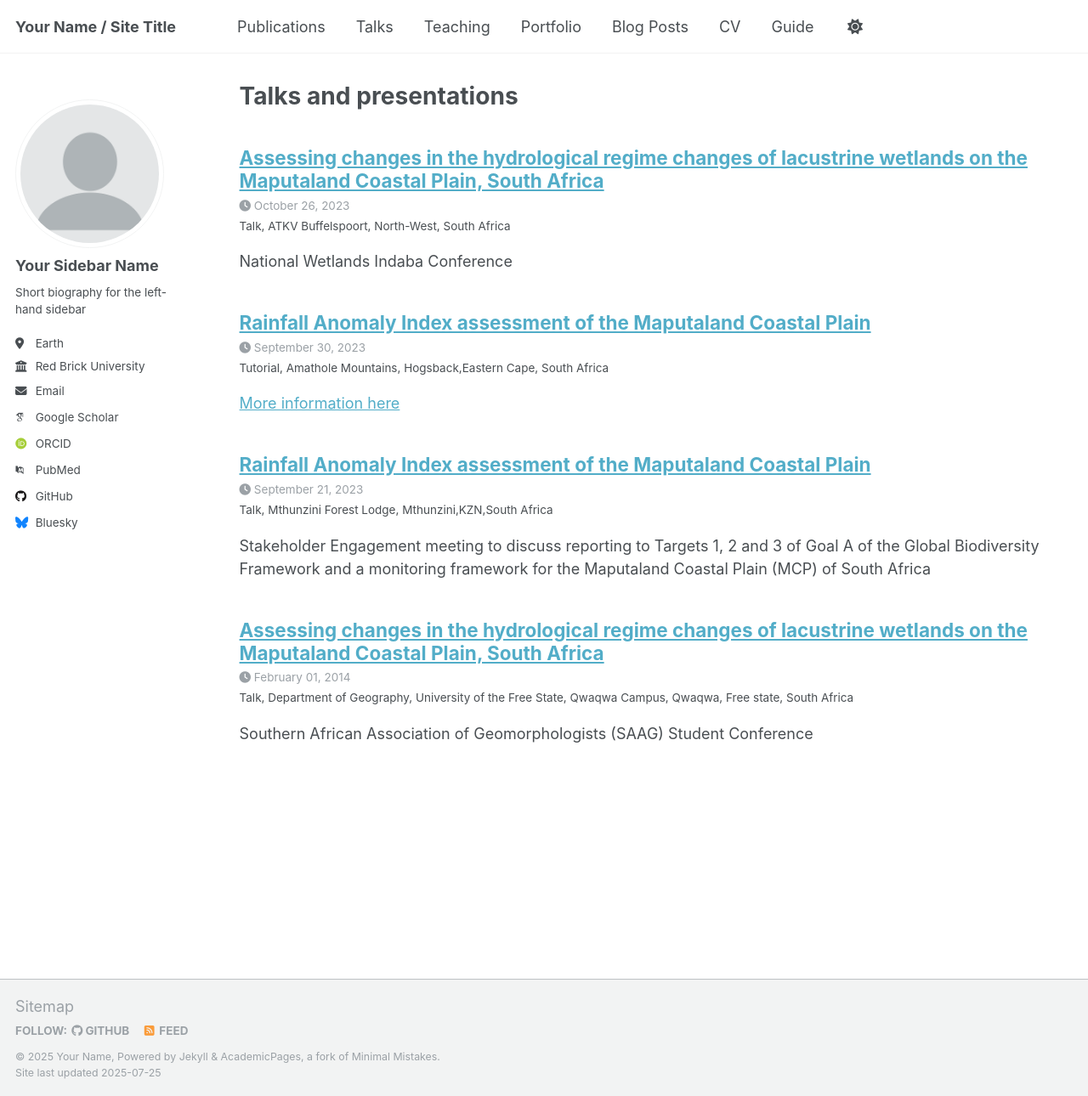
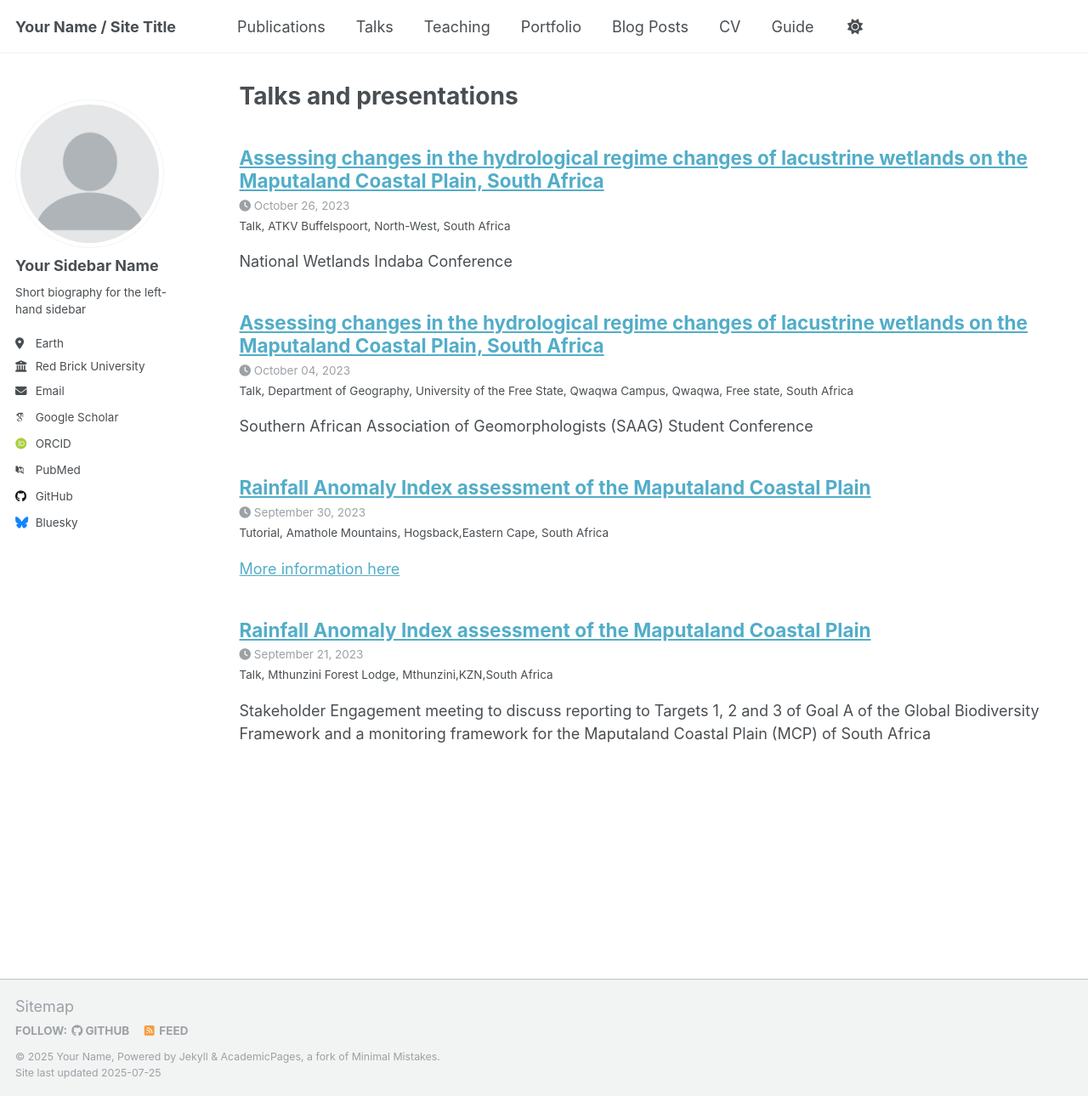
Before and after one commit to Nkosizwi/NB-Ndlovu.github.io, a Jekyll site: the page built from _pages/talks.html, in a window 1280 px wide and 1290 px high. Shown: the whole window at 85% size. Built offline with Jekyll 4.4.1, drawn with Linux system fonts in a browser that asks for light colours; some web fonts are replaced; a script that is not in the unit is left out.

Commit message:
Update 2014-02-01-talk-2.md

```diff
--- a/_talks/2014-02-01-talk-2.md
+++ b/_talks/2014-02-01-talk-2.md
@@ -4,7 +4,7 @@ collection: talks
 type: "Talk"
 permalink: /talks/2023-10-02-talk-2
 venue: "Department of Geography, University of the Free State, Qwaqwa Campus"
-date: 2014-02-01
+date: 2-4 October 2023
 location: "Qwaqwa, Free state, South Africa"
 ---
 
```
